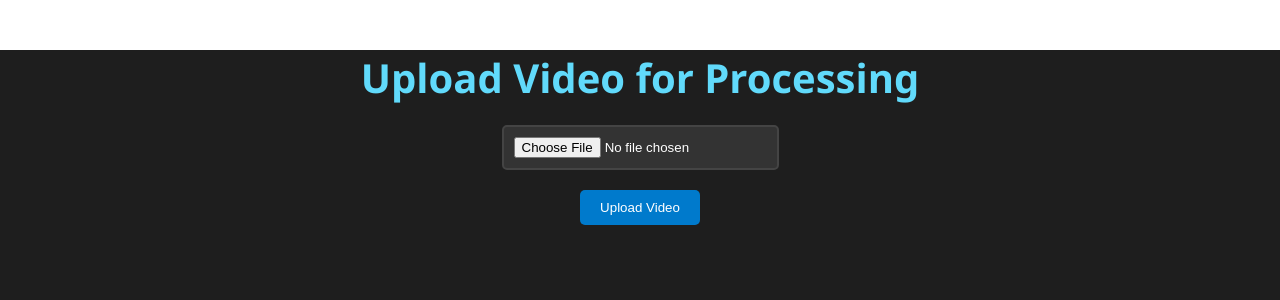
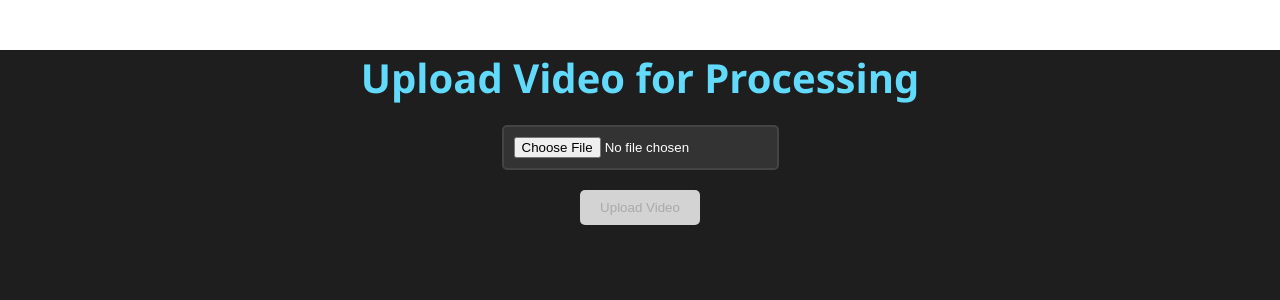
Before and after one commit to lahndrick/Video-processor, a React (Create React App) app in the folder frontend/: page / in a window 1280 px wide. Shown: the top 300 px of the page. Built offline with nearby package versions, Linux system fonts and the light colour scheme.

Commit message:
file size limits

```diff
--- a/frontend/src/App.css
+++ b/frontend/src/App.css
@@ -1,7 +1,7 @@
 .App {
   text-align: center;
   margin-top: 50px;
-  background-color: #1e1e1e; /* Dark background */
+  background-color: #1e1e1e;
   color: white;
   font-family: 'Segoe UI', Tahoma, Geneva, Verdana, sans-serif;
   height: 100vh;
@@ -10,7 +10,7 @@
 h1 {
   font-size: 2.5rem;
   margin-bottom: 20px;
-  color: #61dafb; /* Light blue */
+  color: #61dafb;
 }
 
 form {
@@ -28,7 +28,7 @@ input[type="file"] {
 
 button {
   padding: 10px 20px;
-  background-color: #007acc; /* Visual Studio blue */
+  background-color: #007acc;
   color: white;
   border: none;
   border-radius: 5px;
@@ -44,6 +44,13 @@ button:active {
   background-color: #005a99; /* Active state */
 }
 
+button:disabled {
+  background-color: #d3d3d3;
+  color: #a9a9a9;
+  cursor: not-allowed;        /* Shows a "not-allowed" cursor */
+}
+
+
 p {
   font-size: 1rem;
   color: #f0f0f0;
@@ -51,7 +58,7 @@ p {
 
 /* Progress bar styles */
 .progress-bar-container {
-  width: 80%;
+  width: 100%;
   margin-top: 20px;
   height: 20px;
   background-color: #444;
@@ -61,6 +68,6 @@ p {
 
 .progress-bar {
   height: 100%;
-  background-color: #61dafb; /* Light blue */
+  background-color: #61dafb;
   transition: width 0.2s ease-in-out;
 }
--- a/frontend/src/App.js
+++ b/frontend/src/App.js
@@ -5,9 +5,26 @@ function App() {
   const [uploadProgress, setUploadProgress] = useState(0);
   const [uploading, setUploading] = useState(false);
   const [videoFile, setVideoFile] = useState(null);
+  const [errorMessage, setErrorMessage] = useState("");
+
+  const maxFileSize = 10 * 1024 * 1024; // 10 MB
 
   const handleFileChange = (event) => {
-    setVideoFile(event.target.files[0]);
+    const file = event.target.files ? event.target.files[0] : null;
+
+    // Ensure file exists before setting it
+    if (file) {
+      setVideoFile(file);
+
+      if (file.size > maxFileSize) {
+        setErrorMessage(`File too large! Maximum allowed size is ${maxFileSize / 1024 / 1024} MB.`);
+      } else {
+        setErrorMessage("");
+      }
+    } else {
+      setVideoFile(null);
+      setErrorMessage("");
+    }
   };
 
   const handleSubmit = (event) => {
@@ -20,7 +37,7 @@ function App() {
     formData.append("video", videoFile);
 
     const xhr = new XMLHttpRequest();
-    xhr.open("POST", "https://rasp.lahndrick.org/video/process", true);
+    xhr.open("POST", "http://localhost:8080/video/process", true);
 
     // Track upload progress
     xhr.upload.onprogress = (event) => {
@@ -32,7 +49,6 @@ function App() {
 
     xhr.onload = () => {
       if (xhr.status === 200) {
-        // Create a Blob from the response
         const blob = xhr.response;
         const downloadLink = document.createElement("a");
         const url = window.URL.createObjectURL(blob);
@@ -41,6 +57,8 @@ function App() {
         downloadLink.click();
         window.URL.revokeObjectURL(url); // Release the object URL
         alert("Upload successful! Zip file will be downloaded.");
+      } else if (xhr.status === 417) {
+        alert(xhr.responseText);
       } else {
         alert("Upload failed!");
       }
@@ -53,7 +71,6 @@ function App() {
       setUploading(false);
     };
 
-    // Set responseType to 'blob' to handle the binary data
     xhr.responseType = "blob";
 
     xhr.send(formData);
@@ -65,7 +82,8 @@ function App() {
       <form onSubmit={handleSubmit}>
         <input type="file" onChange={handleFileChange} accept="video/*" />
         <br />
-        <button type="submit" disabled={uploading}>
+        {errorMessage && <p style={{ color: "red" }}>{errorMessage}</p>}
+        <button type="submit" disabled={uploading || !videoFile || errorMessage}>
           {uploading ? "Uploading..." : "Upload Video"}
         </button>
       </form>
```
